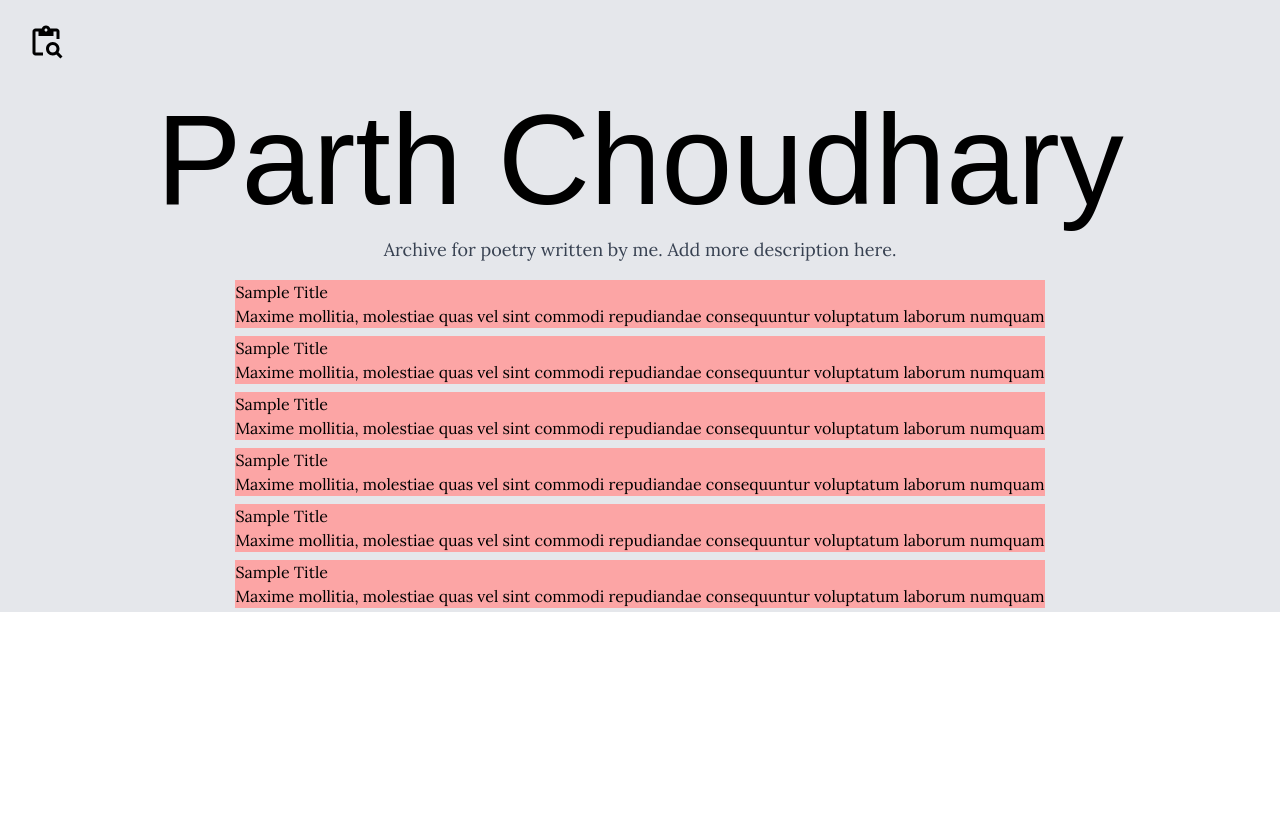
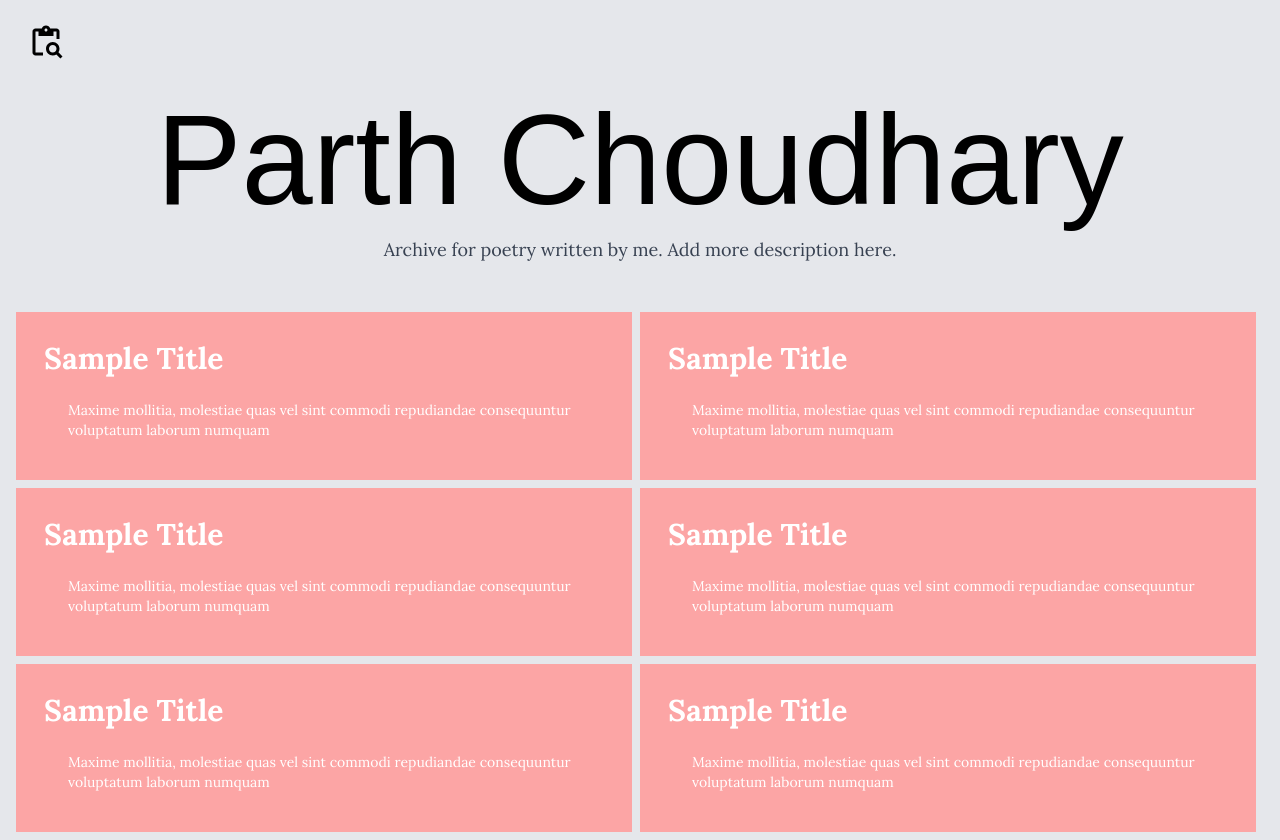
Before and after one commit to Parrrth/portfolio, a Next.js app: page / in a window 1280 px wide. Before the commit the page ends 800 px from the top, so only its background shows below. Built offline with nearby package versions, Linux system fonts and the light colour scheme; a web font is replaced by a local one.

Commit message:
front page

```diff
--- a/src/components/List.tsx
+++ b/src/components/List.tsx
@@ -1,12 +1,12 @@
 import arr from '../../poems.json'
 
 export default function List () {
-    return <ul className = 'grid grid-cols-1 mt-3'>
+    return <ul className = 'grid grid-cols-1 md:grid-cols-2 mt-3 md:mt-6 lg:mt-9 xl:mt-12'>
     {arr.map((item, i) => {
-      return <li className = 'bg-red-300 my-1' key = {i}>
-        <div>
-          <div>{item.title}</div>
-          <div>{item.synopsis}</div>
+      return <li className = 'bg-red-300 mb-1 cursor-pointer md:mb-2 md:mr-2 mr-1 hover:scale-105 transition duration-700 text-white' key = {i}>
+        <div className = 'flex flex-col'>
+          <div className = 'text-2xl md:text-3xl font-bold ml-5 md:ml-7 mt-5 md:mt-7'>{item.title}</div>
+          <div className = 'text-xs md:text-sm lg:text-md px-5 md:px-7 ml-6 pb-10 pt-6'>  {item.synopsis}</div>
         </div>
       </li>
     })}
```
